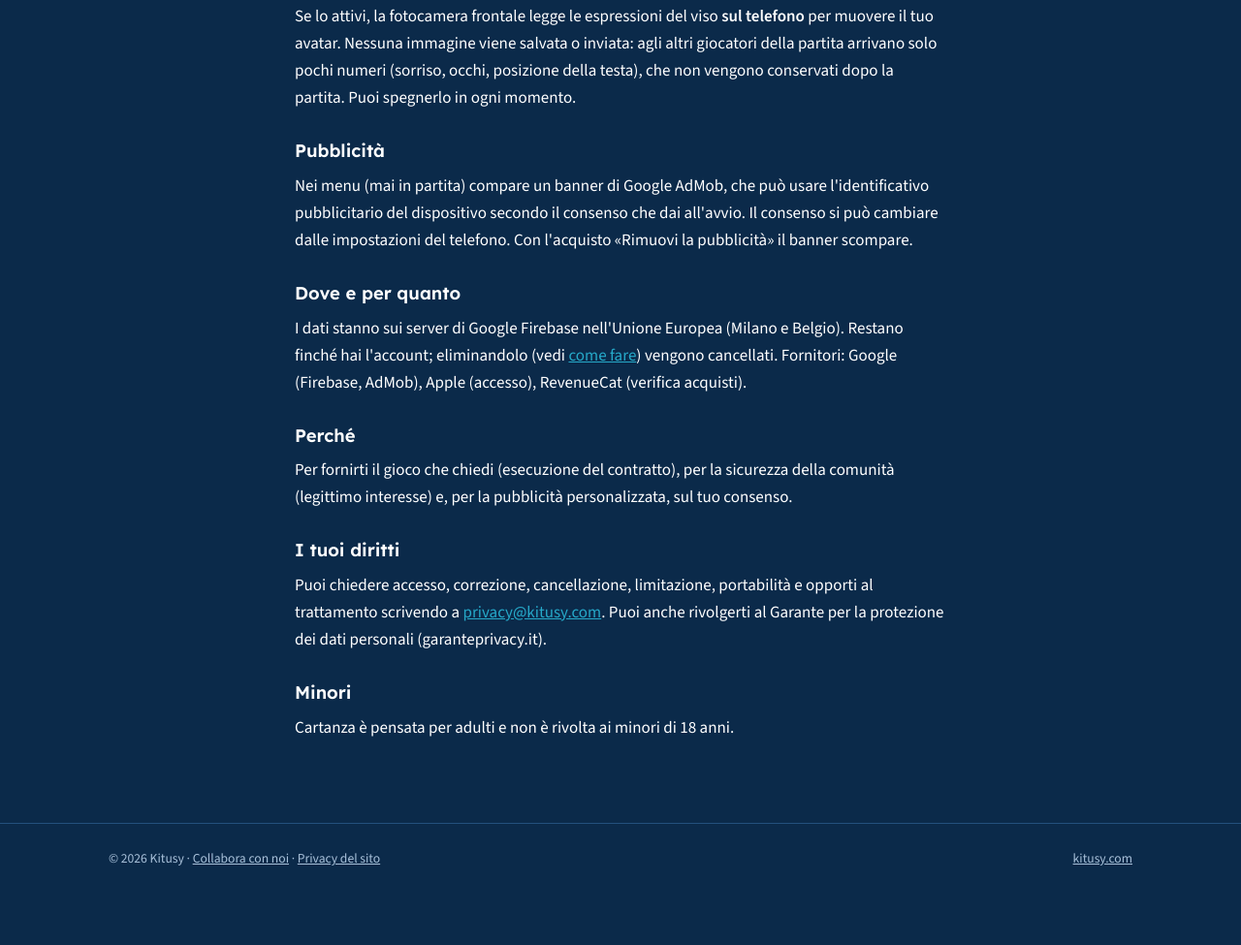
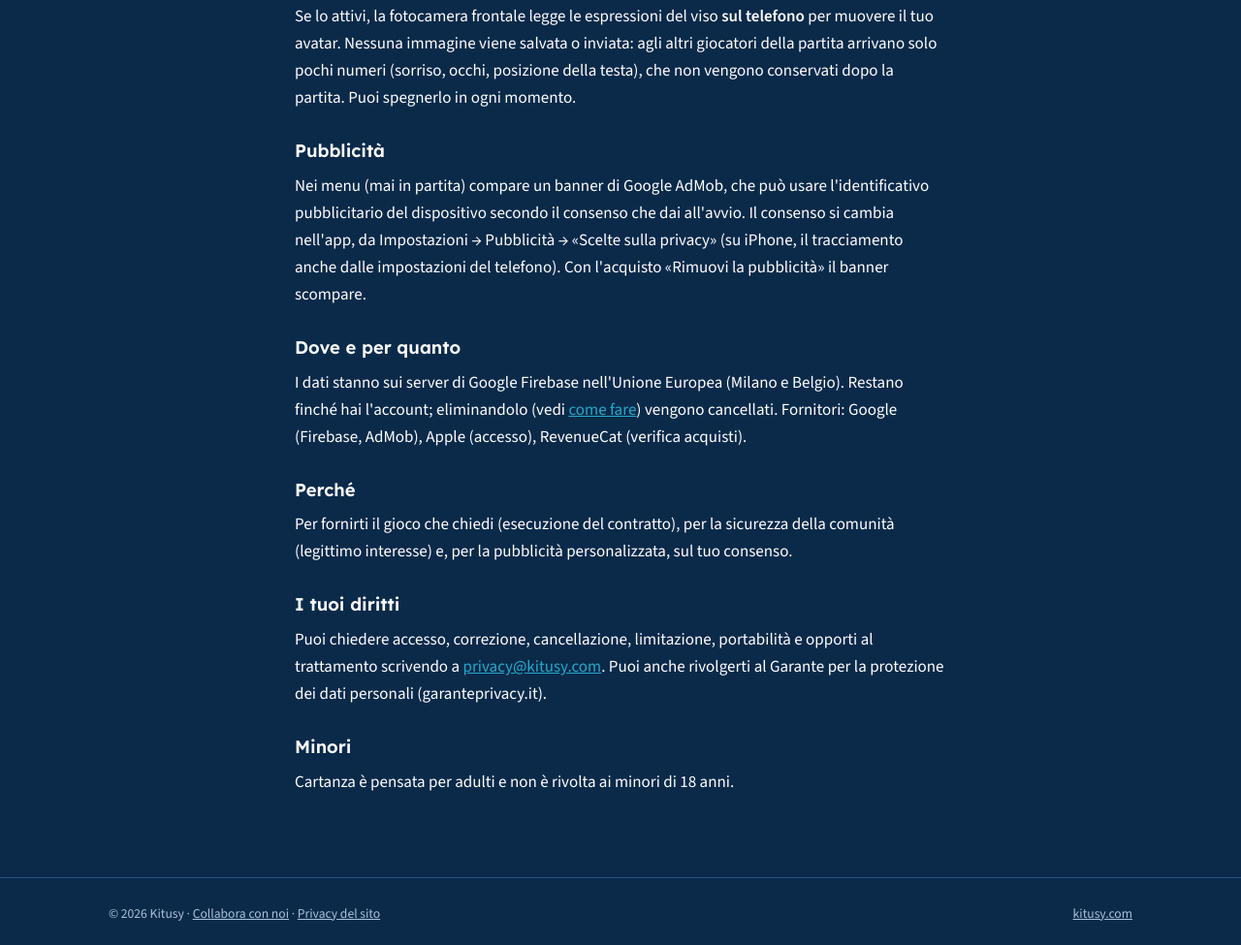
Before and after one commit to Colapesc3/kitusy-site, a plain HTML site: page cartanza/privacy.html in a window 1280 px wide. Shown: the part 1077-2052 px from the top of the page at 97% size. Before the commit the page ends 2001 px from the top, so only its background shows below. Drawn offline with Linux system fonts and the light colour scheme.

Commit message:
Cartanza, privacy: il consenso alla pubblicità si cambia da Impostazioni → Scelte sulla privacy
Co-Authored-By: Claude Opus 5.5 <noreply@anthropic.com>
Claude-Session: https://claude.ai/code/session_01UbxJX8AbBRrYoRrPxzA7ap

```diff
--- a/cartanza/privacy.html
+++ b/cartanza/privacy.html
@@ -90,7 +90,7 @@ footer a{color:var(--muted)}
 <p>Se lo attivi, la fotocamera frontale legge le espressioni del viso <strong>sul telefono</strong> per muovere il tuo avatar. Nessuna immagine viene salvata o inviata: agli altri giocatori della partita arrivano solo pochi numeri (sorriso, occhi, posizione della testa), che non vengono conservati dopo la partita. Puoi spegnerlo in ogni momento.</p>
 
 <h2>Pubblicità</h2>
-<p>Nei menu (mai in partita) compare un banner di Google AdMob, che può usare l'identificativo pubblicitario del dispositivo secondo il consenso che dai all'avvio. Il consenso si può cambiare dalle impostazioni del telefono. Con l'acquisto «Rimuovi la pubblicità» il banner scompare.</p>
+<p>Nei menu (mai in partita) compare un banner di Google AdMob, che può usare l'identificativo pubblicitario del dispositivo secondo il consenso che dai all'avvio. Il consenso si cambia nell'app, da Impostazioni → Pubblicità → «Scelte sulla privacy» (su iPhone, il tracciamento anche dalle impostazioni del telefono). Con l'acquisto «Rimuovi la pubblicità» il banner scompare.</p>
 
 <h2>Dove e per quanto</h2>
 <p>I dati stanno sui server di Google Firebase nell'Unione Europea (Milano e Belgio). Restano finché hai l'account; eliminandolo (vedi <a href="/cartanza/elimina-account">come fare</a>) vengono cancellati. Fornitori: Google (Firebase, AdMob), Apple (accesso), RevenueCat (verifica acquisti).</p>
```
